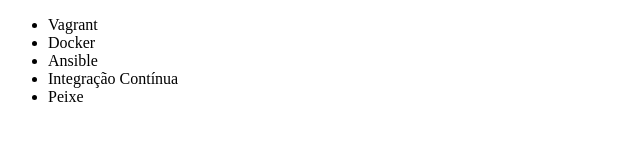
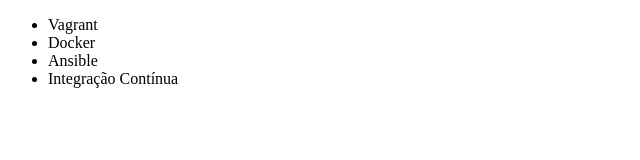
Before and after one commit to salo10ph/teste1, a plain HTML site: page index.html in a window 1280 px wide. Shown: the full height of the page, 0-640 px from the left. Drawn offline with Linux system fonts and the light colour scheme.

Commit message:
Retirada do peixe

```diff
--- a/index.html
+++ b/index.html
@@ -10,7 +10,6 @@
 		<li>Docker</li>
 		<li>Ansible</li>
 		<li>Integração Contínua</li>
-		<li>Peixe</li>
 	</ul>
 </body>
 </html>
```
